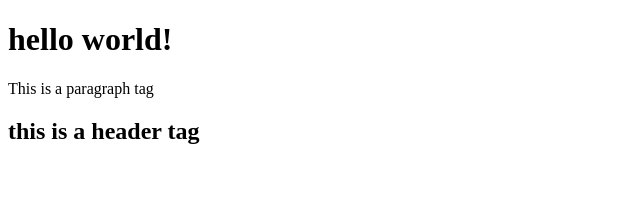
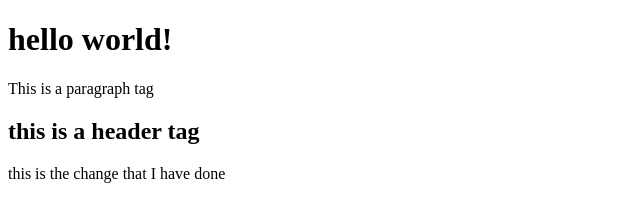
Before and after one commit to maheshJosephSadashiv/git-test, a website: page index.html in a window 1280 px wide. Shown: the whole page, without its empty margins (0-640 px from the left). Drawn offline with Linux system fonts and the light colour scheme.

Commit message:
Node.js added

```diff
--- a/index.html
+++ b/index.html
@@ -5,5 +5,6 @@
         <h1>hello world!</h1>
         <p>This is a paragraph tag</p>
         <h2>this is a header tag</h2>
+        <p>this is the change that I have done </p>
     </body>
 </html>
```
Also changed, not shown: package.json (added, +24 -0 lines), 2 other files.
